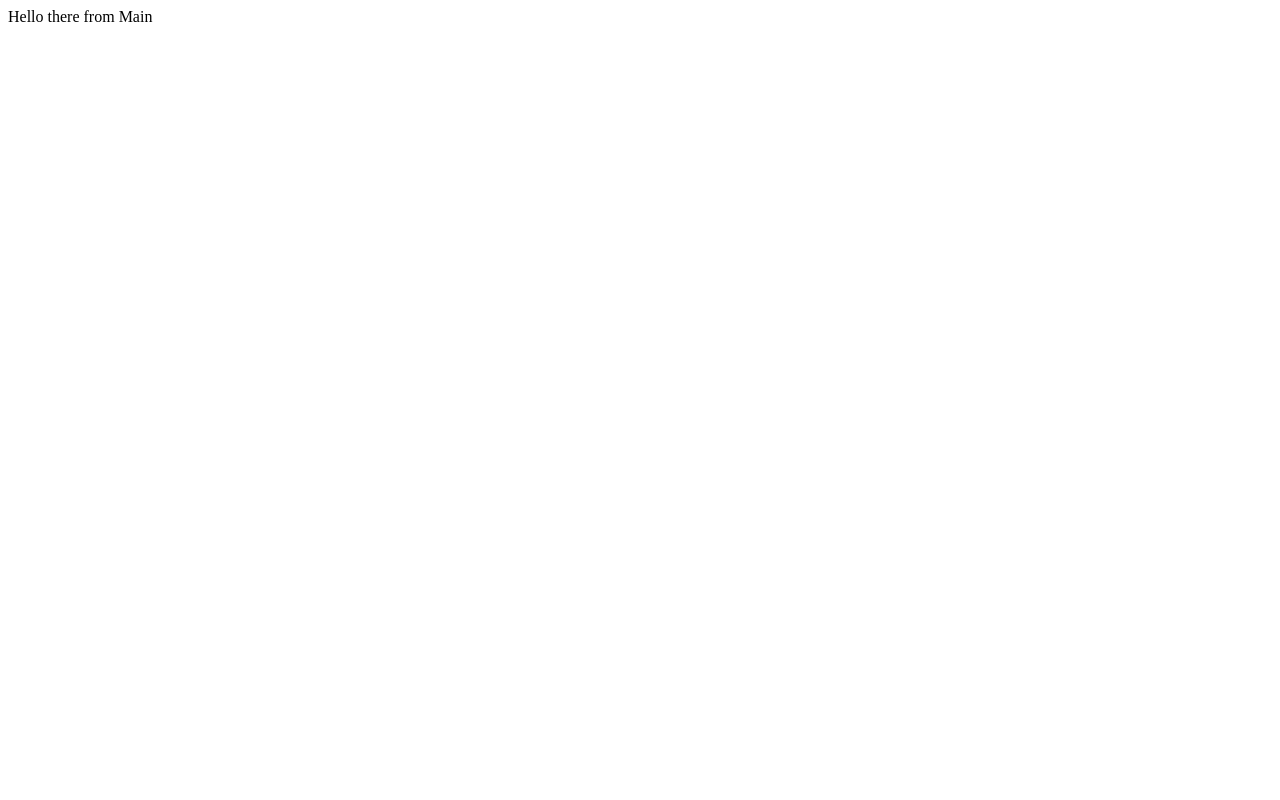
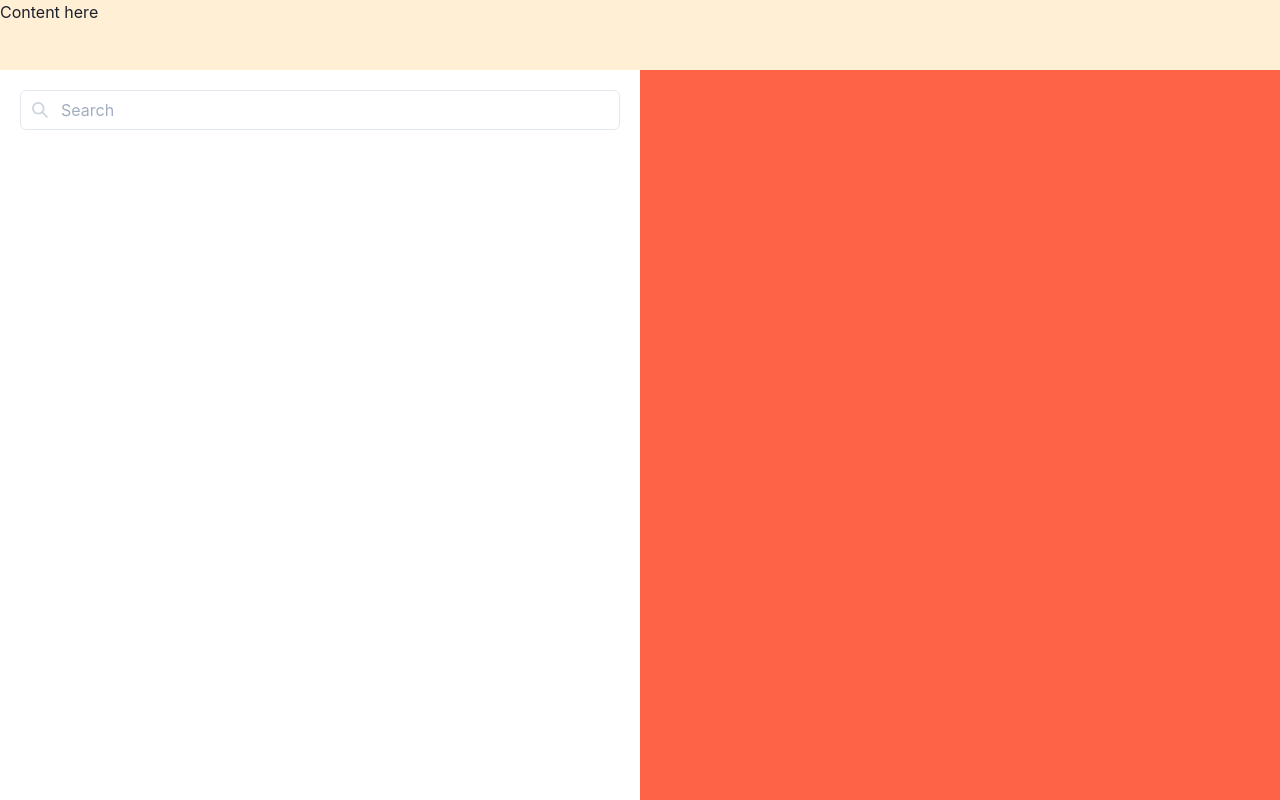
Before and after one commit to alexsharabayko/stocks-simple, a React app: page / in a window 1280 px wide. Built offline with nearby package versions, Linux system fonts and the light colour scheme.

Commit message:
feat: [ui-1] add chakra UI to the project + add some layout

```diff
--- a/package.json
+++ b/package.json
@@ -21,6 +21,11 @@
   },
   "homepage": "https://github.com/alexsharabayko/stocks-simple#readme",
   "dependencies": {
+    "@chakra-ui/icons": "^1.0.16",
+    "@chakra-ui/react": "^1.6.10",
+    "@emotion/react": "^11",
+    "@emotion/styled": "^11",
+    "framer-motion": "^4",
     "react": "^17.0.2",
     "react-dom": "^17.0.2"
   },
--- /dev/null
+++ b/src/App.tsx
@@ -0,0 +1,27 @@
+import React, { ReactElement } from 'react';
+import { ChakraProvider, extendTheme } from '@chakra-ui/react';
+import { Main } from './screens/main/Main';
+
+const theme = extendTheme({
+  styles: {
+    global: {
+      html: {
+        height: '100%',
+      },
+      body: {
+        height: '100%',
+      },
+      '#root': {
+        height: '100%',
+      }
+    },
+  },
+});
+
+export const App = (): ReactElement => {
+  return (
+    <ChakraProvider theme={theme}>
+      <Main />
+    </ChakraProvider>
+  );
+};
--- /dev/null
+++ b/src/components/search/Search.tsx
@@ -0,0 +1,22 @@
+import React, { ReactElement } from 'react';
+import { Input, InputGroup, InputLeftElement, InputProps } from '@chakra-ui/react';
+import { SearchIcon } from '@chakra-ui/icons';
+
+export interface ISearchProps extends InputProps {
+
+}
+
+/**
+* Search Component Description
+*/
+export const Search = ({ placeholder, ...restProps }: ISearchProps): ReactElement => {
+  return (
+    <InputGroup>
+      <InputLeftElement
+        pointerEvents="none"
+        children={<SearchIcon color="gray.300" />}
+      />
+      <Input placeholder={placeholder || 'Search'} {...restProps} />
+    </InputGroup>
+  );
+};
--- a/src/index.tsx
+++ b/src/index.tsx
@@ -1,5 +1,5 @@
 import React from 'react';
 import ReactDOM from 'react-dom';
-import { Main } from './screens/main/Main';
+import { App } from './App';
 
-ReactDOM.render(<Main />, document.getElementById('root'));
+ReactDOM.render(<App />, document.getElementById('root'));
--- /dev/null
+++ b/src/screens/explorer/Explorer.tsx
@@ -0,0 +1,17 @@
+import React, { ReactElement } from 'react';
+import { Box } from '@chakra-ui/react';
+import { Search } from '../../components/search/Search';
+
+export interface IExplorerProps {
+}
+
+/**
+* Explorer Component Description
+*/
+export const Explorer = ({}: IExplorerProps): ReactElement => {
+  return (
+    <Box p={5}>
+      <Search />
+    </Box>
+  );
+};
--- /dev/null
+++ b/src/screens/header/Header.tsx
@@ -0,0 +1,16 @@
+import React, { PropsWithChildren, ReactElement } from 'react';
+import { Box } from '@chakra-ui/react';
+
+export interface IHeaderProps {
+}
+
+/**
+* Header Component Description
+*/
+export const Header = ({ children }: PropsWithChildren<IHeaderProps>): ReactElement => {
+  return (
+    <Box>
+      {children}
+    </Box>
+  );
+};
--- a/src/screens/main/Main.tsx
+++ b/src/screens/main/Main.tsx
@@ -1,4 +1,8 @@
 import React, { ReactElement } from 'react';
+import { Grid, GridItem } from '@chakra-ui/react';
+import { Explorer } from '../explorer/Explorer';
+import { Portfolio } from '../portfolio/Portfolio';
+import { Header } from '../header/Header';
 
 export interface IMainProps {
 }
@@ -8,8 +12,22 @@ export interface IMainProps {
 */
 export const Main = ({}: IMainProps): ReactElement => {
   return (
-    <div>
-      Hello there from Main
-    </div>
+    <Grid
+      h="100%"
+      templateRows="70px auto"
+      templateColumns="repeat(2, 1fr)"
+    >
+      <GridItem colSpan={2} bg="papayawhip">
+        <Header>Content here</Header>
+      </GridItem>
+
+      <GridItem>
+        <Explorer />
+      </GridItem>
+
+      <GridItem bg="tomato">
+        <Portfolio />
+      </GridItem>
+    </Grid>
   );
 };
--- /dev/null
+++ b/src/screens/portfolio/Portfolio.tsx
@@ -0,0 +1,16 @@
+import React, { ReactElement } from 'react';
+
+export interface IPortfolioProps {
+  title?: string;
+}
+
+/**
+* Portfolio Component Description
+*/
+export const Portfolio = ({ title }: IPortfolioProps): ReactElement => {
+  return (
+    <div>
+      {title}
+    </div>
+  );
+};
```
Also changed, not shown: 1 other file (tests, documents, lock files or other folders).
